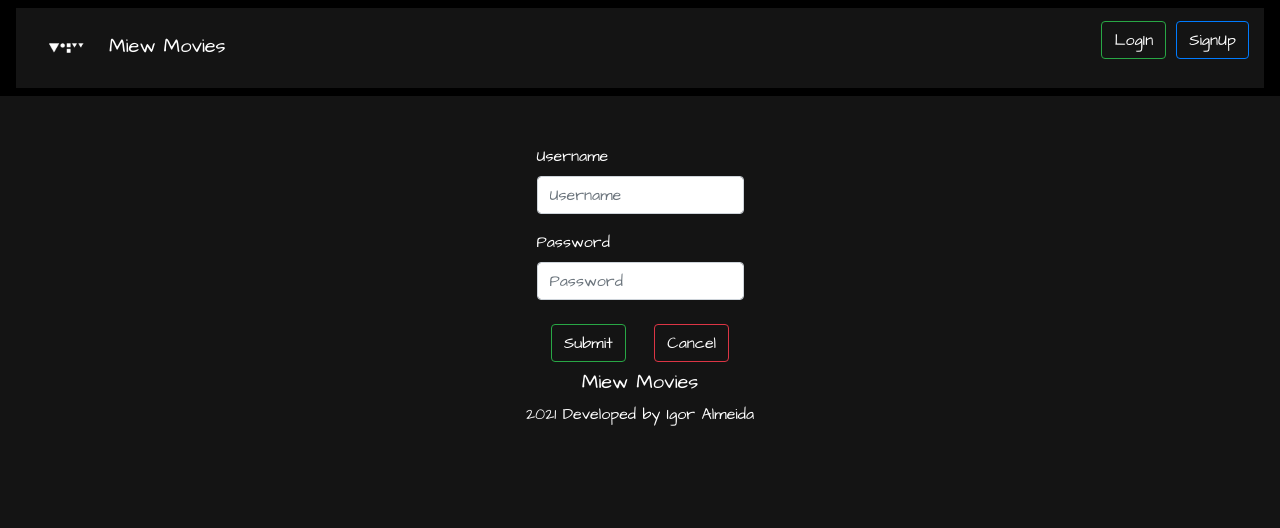
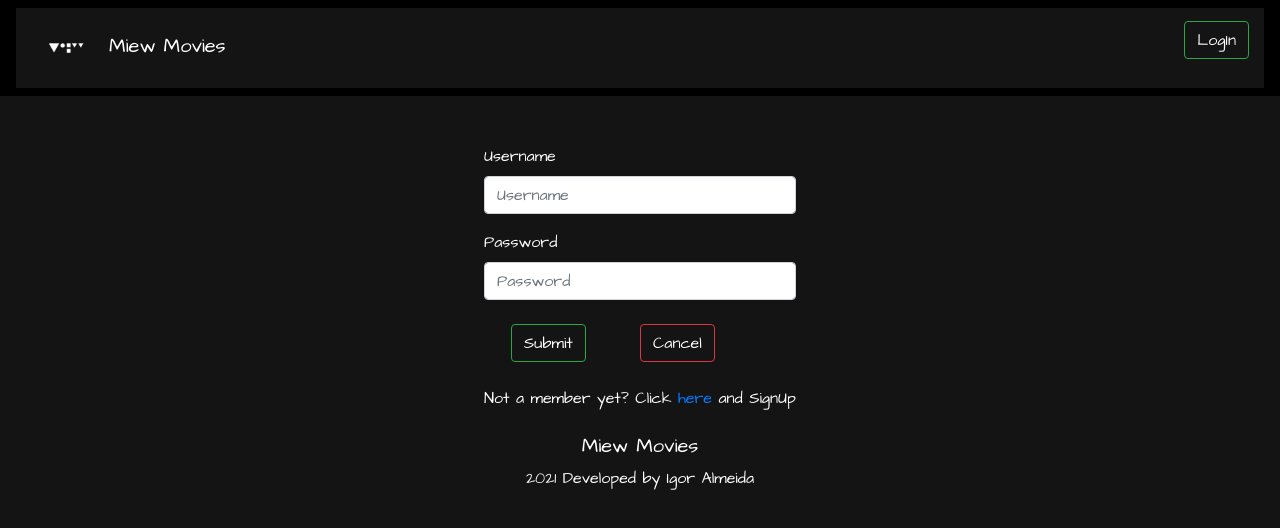
Before and after one commit to ialmeidapb/miewmovies, a React (Create React App) app: page /login in a window 1280 px wide. Shown: the top 528 px of the page. Built offline with nearby package versions, Linux system fonts and the light colour scheme.

Commit message:
styles fixed

```diff
--- a/src/components/Login.js
+++ b/src/components/Login.js
@@ -1,6 +1,7 @@
 import React, { Component } from "react";
 import axios from "axios";
 import history from "../history";
+import { Link } from "react-router-dom";
 
 class LogInForm extends Component {
   state = {
@@ -84,11 +85,18 @@ class LogInForm extends Component {
               style={{backgroundColor: "transparent"}}
             >
               Cancel
-            </button>
+            </button> <br/>
+
+
           </div>
 
           {/* Buttons */}
+          <div>
+          <br/>
+            <p>Not a member yet? Click <Link to="/signup">here</Link> and SignUp</p>
+            </div>
         </form>
+
       </div>
     );
   }
--- a/src/components/NavbarB4.js
+++ b/src/components/NavbarB4.js
@@ -22,11 +22,7 @@ function NavbarB4() {
                   <span>LogIn</span>
                 </Link>
               </p>
-              <p className="control" style={{ marginLeft: "10px" }}>
-                <Link to="/signup" className="btn btn-primary" style={{backgroundColor: "transparent"}}>
-                  <span>SignUp</span>
-                </Link>
-              </p>
+
             </div>
           </div>
         </div>
--- a/src/index.css
+++ b/src/index.css
@@ -105,6 +105,7 @@
 h3 {
   margin-bottom: 30px;
   margin-top: 30px;
+
 }
 
 .seeMoreDetailsContainer {
```
